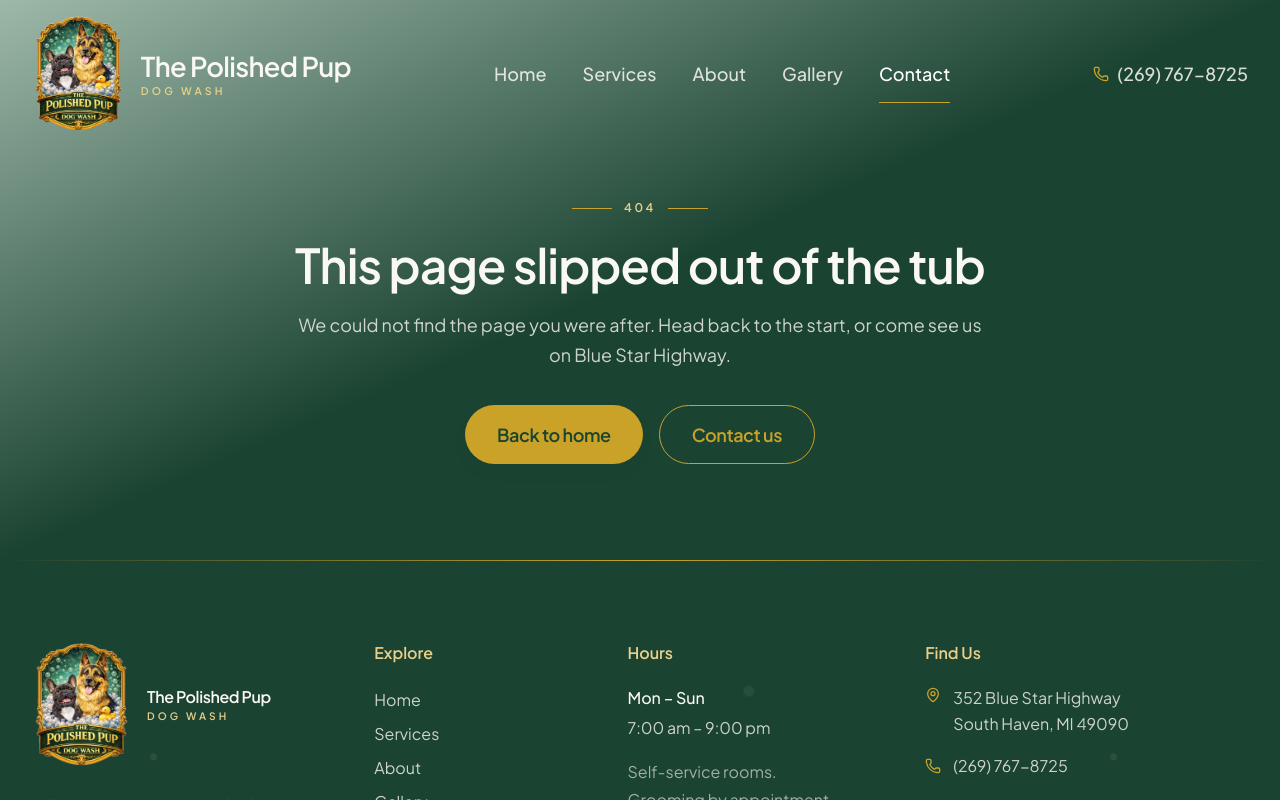
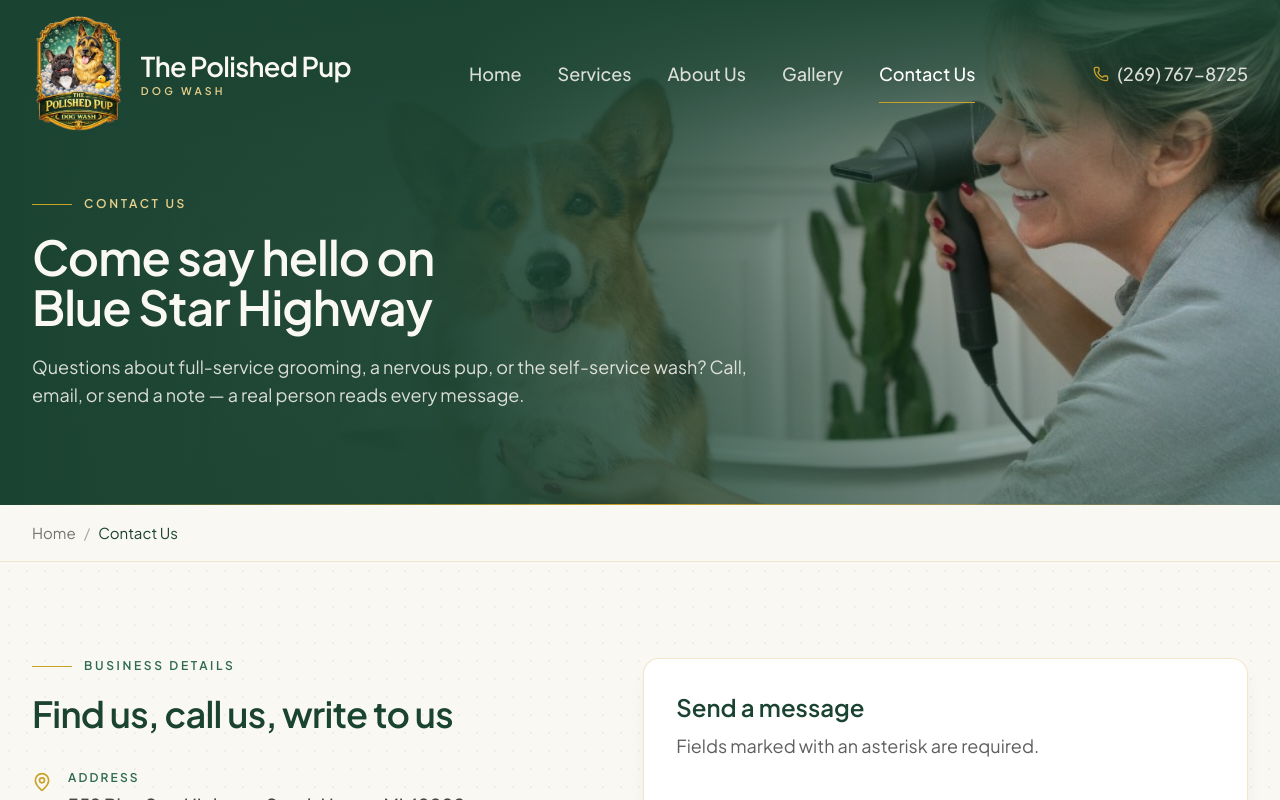
Before and after one commit to webstix-git/the-polished-pup, a Next.js app: page /contact-us in a window 1280 px wide. Before the commit this address had no page. Shown: the top 800 px of the page. Built offline with nearby package versions, Linux system fonts and the light colour scheme.

Commit message:
url changes

```diff
--- a/next.config.mjs
+++ b/next.config.mjs
@@ -8,6 +8,12 @@ const nextConfig = {
   images: {
     formats: ["image/avif", "image/webp"],
   },
+  async redirects() {
+    return [
+      { source: "/about", destination: "/about-us", permanent: true },
+      { source: "/contact", destination: "/contact-us", permanent: true },
+    ];
+  },
 };
 
 export default nextConfig;
--- a/src/app/about/page.tsx
+++ b/src/app/about-us/page.tsx
@@ -17,13 +17,13 @@ export const metadata = pageMetadata({
   title: "About Our South Haven Dog Wash & Grooming Spa",
   description:
     "The Polished Pup opened to fill a gap in South Haven — full-service grooming and spa care, plus the area's only self-service wash, for locals and visitors alike.",
-  path: "/about",
+  path: "/about-us",
 });
 
 export default function AboutPage() {
   const jsonLd = breadcrumbJsonLd([
     { name: "Home", path: "/" },
-    { name: "About", path: "/about" },
+    { name: "About Us", path: "/about-us" },
   ]);
 
   return (
--- a/src/app/ai-readiness-service-index/page.tsx
+++ b/src/app/ai-readiness-service-index/page.tsx
@@ -67,7 +67,7 @@ export default function AiReadinessServiceIndexPage() {
             <a href="/privacy-policy">Privacy Policy</a>
           </li>
           <li>
-            <a href="/contact">Contact</a>
+            <a href="/contact-us">Contact Us</a>
           </li>
         </ul>
 
--- a/src/app/contact/page.tsx
+++ b/src/app/contact-us/page.tsx
@@ -15,13 +15,13 @@ export const metadata = pageMetadata({
   title: "Contact & Directions in South Haven, MI",
   description:
     "Visit The Polished Pup at 352 Blue Star Highway, South Haven, MI 49090. Call (269) 767-8725 for full-service grooming or self-service wash questions.",
-  path: "/contact",
+  path: "/contact-us",
 });
 
 export default function ContactPage() {
   const jsonLd = breadcrumbJsonLd([
     { name: "Home", path: "/" },
-    { name: "Contact", path: "/contact" },
+    { name: "Contact Us", path: "/contact-us" },
   ]);
 
   const faqJsonLd = {
@@ -43,7 +43,7 @@ export default function ContactPage() {
       />
 
       <PageHero
-        eyebrow="Contact"
+        eyebrow="Contact Us"
         title="Come say hello on Blue Star Highway"
         lede="Questions about full-service grooming, a nervous pup, or the self-service wash? Call, email, or send a note — a real person reads every message."
       />
--- a/src/app/not-found.tsx
+++ b/src/app/not-found.tsx
@@ -20,8 +20,8 @@ export default function NotFound() {
           <ButtonLink href="/" variant="gold" size="lg">
             Back to home
           </ButtonLink>
-          <ButtonLink href="/contact" variant="goldOutline" size="lg">
-            Contact us
+          <ButtonLink href="/contact-us" variant="goldOutline" size="lg">
+            Contact Us
           </ButtonLink>
         </div>
       </Container>
--- a/src/components/contact-form.tsx
+++ b/src/components/contact-form.tsx
@@ -217,7 +217,7 @@ export function ContactForm() {
         </p>
       ) : null}
 
-      <div className="flex flex-wrap items-center gap-4 pt-2">
+      <div className="pt-2">
         <Button type="submit" variant="green" size="lg" disabled={status === "submitting"}>
           {status === "submitting" ? (
             <>
@@ -231,7 +231,6 @@ export function ContactForm() {
             </>
           )}
         </Button>
-        <p className="text-[18px] text-charcoal/60">We reply within one business day.</p>
       </div>
     </form>
   );
--- a/src/components/home/about-teaser.tsx
+++ b/src/components/home/about-teaser.tsx
@@ -28,7 +28,7 @@ export function AboutTeaser() {
               them: warm, unhurried and genuinely happy to see your dog walk through the door.
             </p>
             <div className="mt-9">
-              <ButtonLink href="/about" variant="gold" size="lg">
+              <ButtonLink href="/about-us" variant="gold" size="lg">
                 Read our story
                 <ArrowRight className="h-4 w-4" aria-hidden="true" />
               </ButtonLink>
--- a/src/components/site-header.tsx
+++ b/src/components/site-header.tsx
@@ -133,7 +133,7 @@ export function SiteHeader() {
                 {contact.phone}
               </ButtonLink>
               <ButtonLink
-                href="/contact"
+                href="/contact-us"
                 variant="goldOutline"
                 size="lg"
                 className="w-full text-gold-light"
--- a/src/components/visit-band.tsx
+++ b/src/components/visit-band.tsx
@@ -77,7 +77,7 @@ export function VisitBand({ media = "photo" }: { media?: "map" | "photo" }) {
                     <ArrowRight className="h-4 w-4" aria-hidden="true" />
                   </ButtonLink>
                   <ButtonLink
-                    href="/contact"
+                    href="/contact-us"
                     variant="goldOutline"
                     size="lg"
                     className="w-full border-cream/50 text-cream hover:border-gold hover:bg-gold hover:text-deep sm:w-auto"
--- a/src/lib/site.ts
+++ b/src/lib/site.ts
@@ -74,9 +74,9 @@ export const socials = {
 export const navigation = [
   { label: "Home", href: "/" },
   { label: "Services", href: "/services" },
-  { label: "About", href: "/about" },
+  { label: "About Us", href: "/about-us" },
   { label: "Gallery", href: "/gallery" },
-  { label: "Contact", href: "/contact" },
+  { label: "Contact Us", href: "/contact-us" },
 ] as const;
 
 export const legalLinks = [
```
